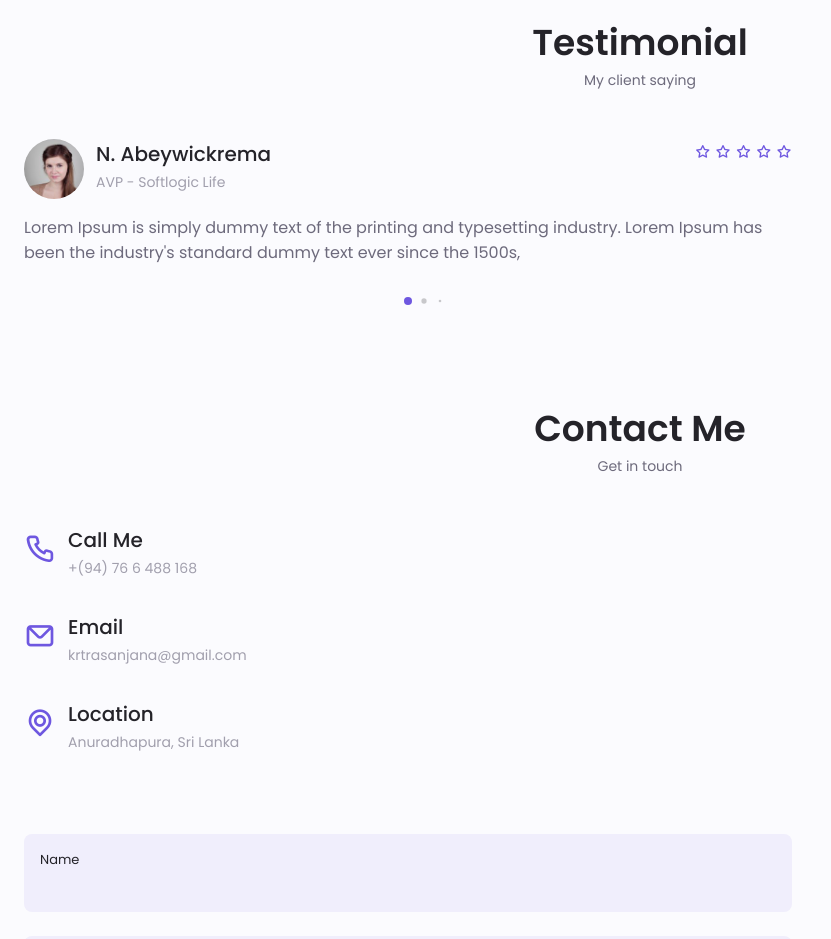
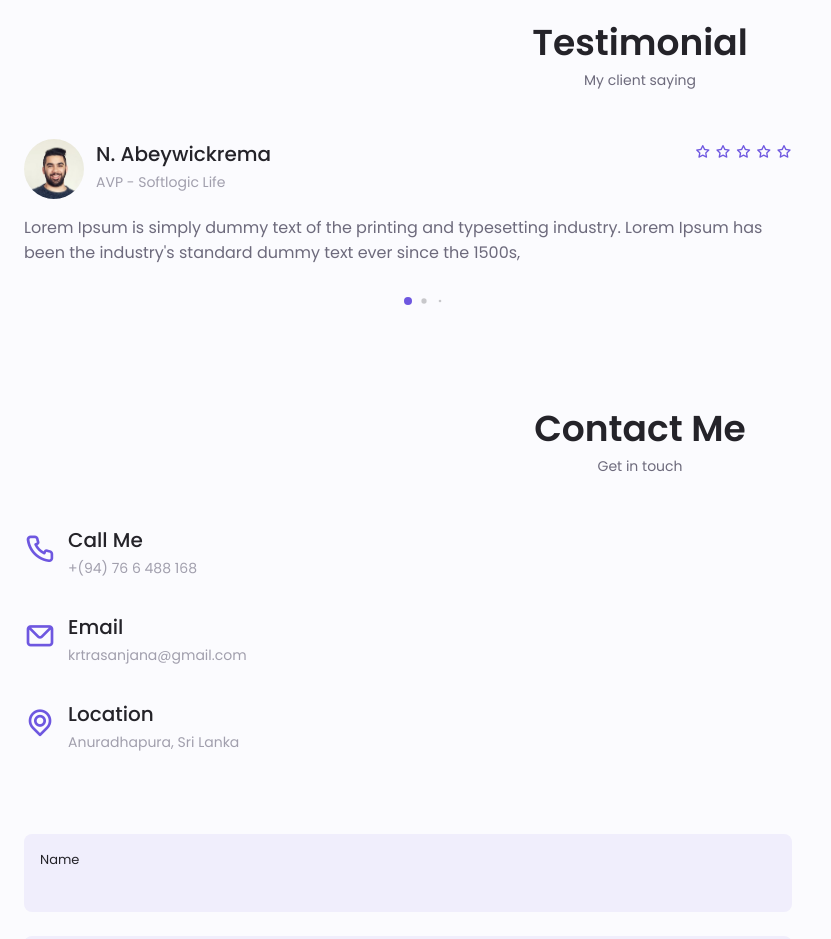
Before and after one commit to RaZanjana/portfolioSite_V2, a plain HTML site: page index.html in a window 1280 px wide. Shown: the part 4800-5739 px from the top of the page, without its empty margins (0-831 px from the left). Drawn offline with nearby package versions, Linux system fonts and the light colour scheme.

Commit message:
remove unwanted images

```diff
--- a/index.html
+++ b/index.html
@@ -664,7 +664,7 @@
                     <div class="testimonial__content swiper-slide">
                         <div class="testimonial__data">
                             <div class="testimonial__header">
-                                <img src="assets/img/testimonial1.jpg" alt="" class="testimonial__img">
+                                <img src="assets/img/testimonial3.jpg" alt="" class="testimonial__img">
                                 <div>
                                     <h3 class="testimonial__name">N. Abeywickrema</h3>
                                     <span class="testimonial__client">AVP - Softlogic Life</span>
@@ -688,7 +688,7 @@
                     <div class="testimonial__content swiper-slide">
                         <div class="testimonial__data">
                             <div class="testimonial__header">
-                                <img src="assets/img/testimonial1.jpg" alt="" class="testimonial__img">
+                                <img src="assets/img/testimonial3.jpg" alt="" class="testimonial__img">
                                 <div>
                                     <h3 class="testimonial__name">N. Abeywickrema</h3>
                                     <span class="testimonial__client">AVP - Softlogic Life</span>
@@ -712,7 +712,7 @@
                     <div class="testimonial__content swiper-slide">
                         <div class="testimonial__data">
                             <div class="testimonial__header">
-                                <img src="assets/img/testimonial1.jpg" alt="" class="testimonial__img">
+                                <img src="assets/img/testimonial3.jpg" alt="" class="testimonial__img">
                                 <div>
                                     <h3 class="testimonial__name">N. Abeywickrema</h3>
                                     <span class="testimonial__client">AVP - Softlogic Life</span>
```
Also changed, not shown: assets/img/project.png (deleted), assets/img/testimonial1.jpg (deleted), assets/img/testimonial2.jpg (deleted).
